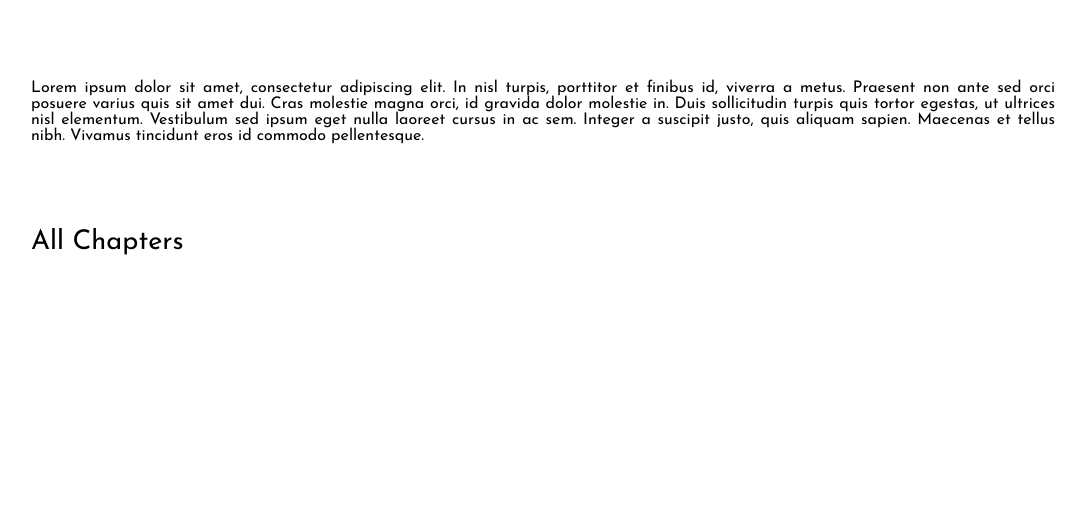
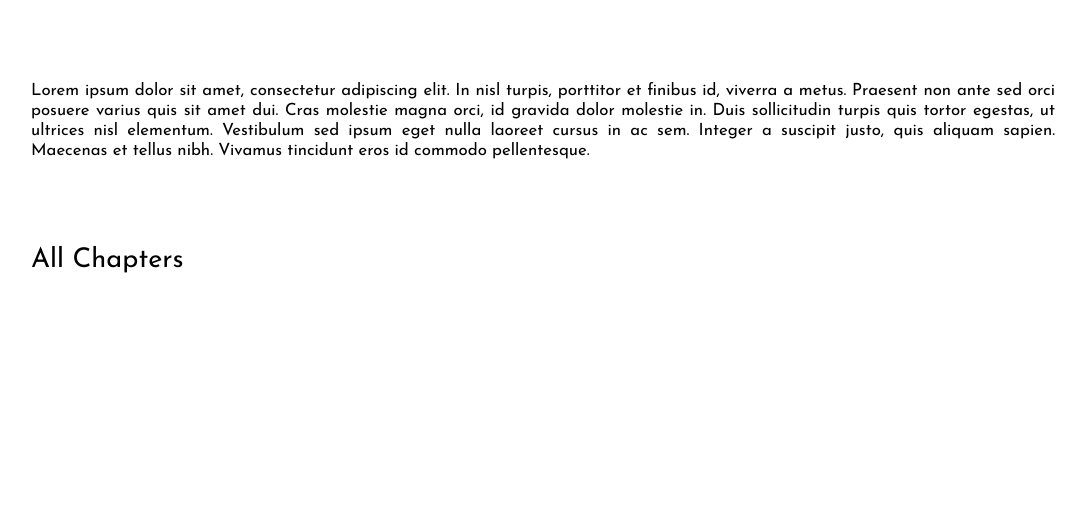
Before and after one commit to Deugondim/projeto-andre, a Django app: page / in a window 1280 px wide. Shown: the part 550-1081 px from the top of the page, without its empty margins (97-1183 px from the left). Run offline with Django 4.2, Linux system fonts and the light colour scheme; data that the repository does not hold is empty.

Commit message:
css on main page

```diff
--- a/static/style.css
+++ b/static/style.css
@@ -76,7 +76,9 @@ a{
 }
 .content{
   padding:5% 10%;
-  text-align:justify
+  font-size:105%;
+  text-align:justify;
+  line-height: 120%;
 }
 .all_chapters{
     padding:0.4% 10%;
@@ -101,6 +103,7 @@ a{
   padding:0.4% 10%;
   text-align:justify;
   font-size:120%;
+  line-height: 150%;
 }
 .chapters_list a:link{
   color: #333;
```
